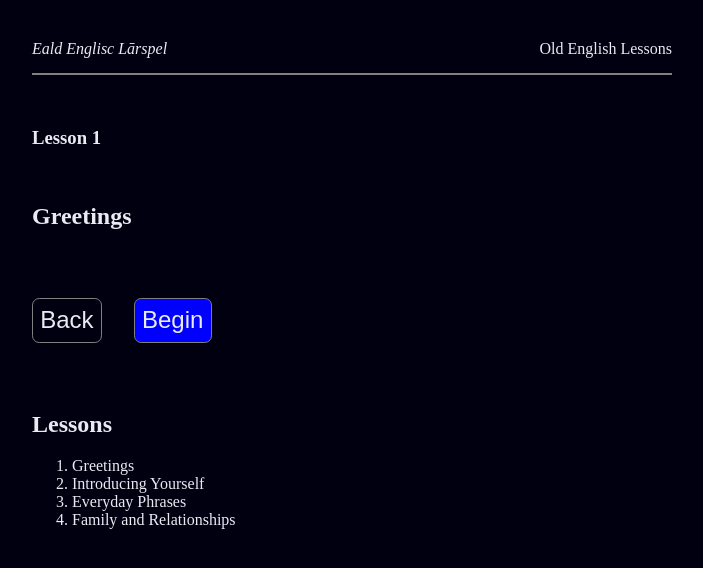
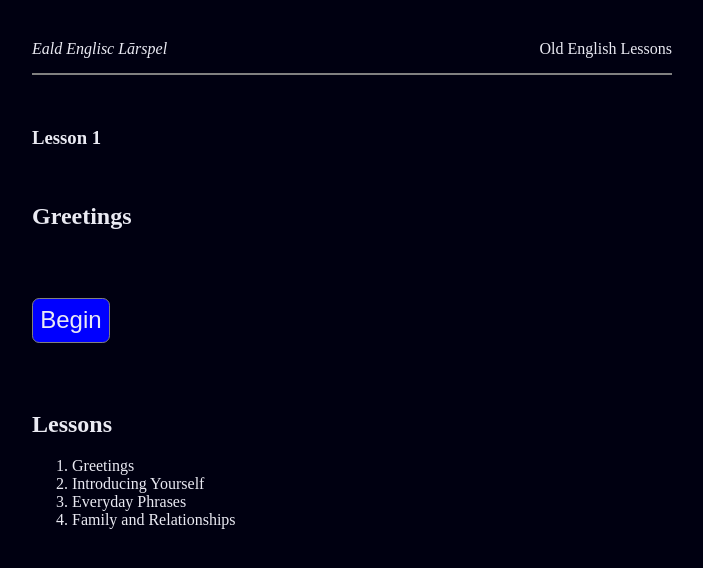
Before and after one commit to leegee/learning-oe, a React (Vite) app: page / in a window 1280 px wide. Shown: the top 568 px of the page, without its empty margins (288-991 px from the left). Built offline with nearby package versions, Linux system fonts and the light colour scheme; a web font is replaced by a local one.

Commit message:
No going back

```diff
--- a/src/components/LessonIntro.tsx
+++ b/src/components/LessonIntro.tsx
@@ -21,7 +21,7 @@ const LessonIntro = ({ title, index, children, onContinue, onBack, }: LessonIntr
                 </h3>
                 <h2>{title}</h2>
                 <div className="buttons">
-                    <button onClick={onBack}>{t('back')}</button>
+                    {/* <button onClick={onBack}>{t('back')}</button> */}
                     <button className='next-button' onClick={onContinue}>{t('begin')}</button>
                 </div>
 
```
